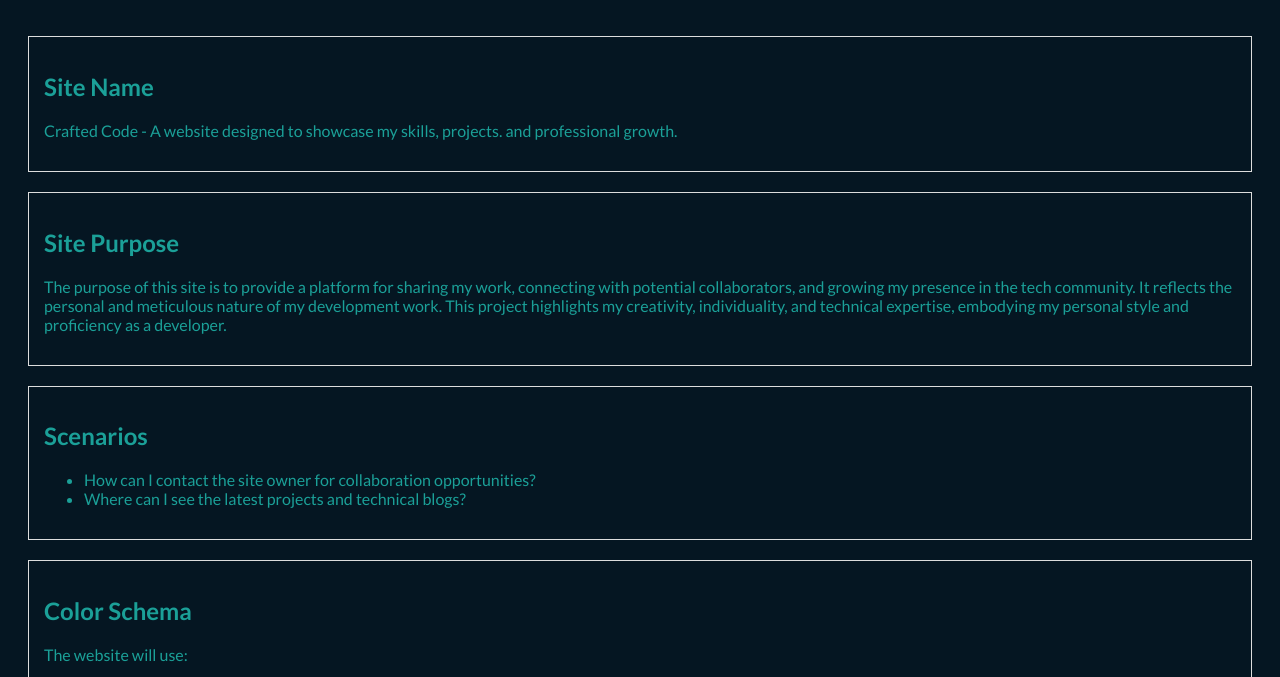
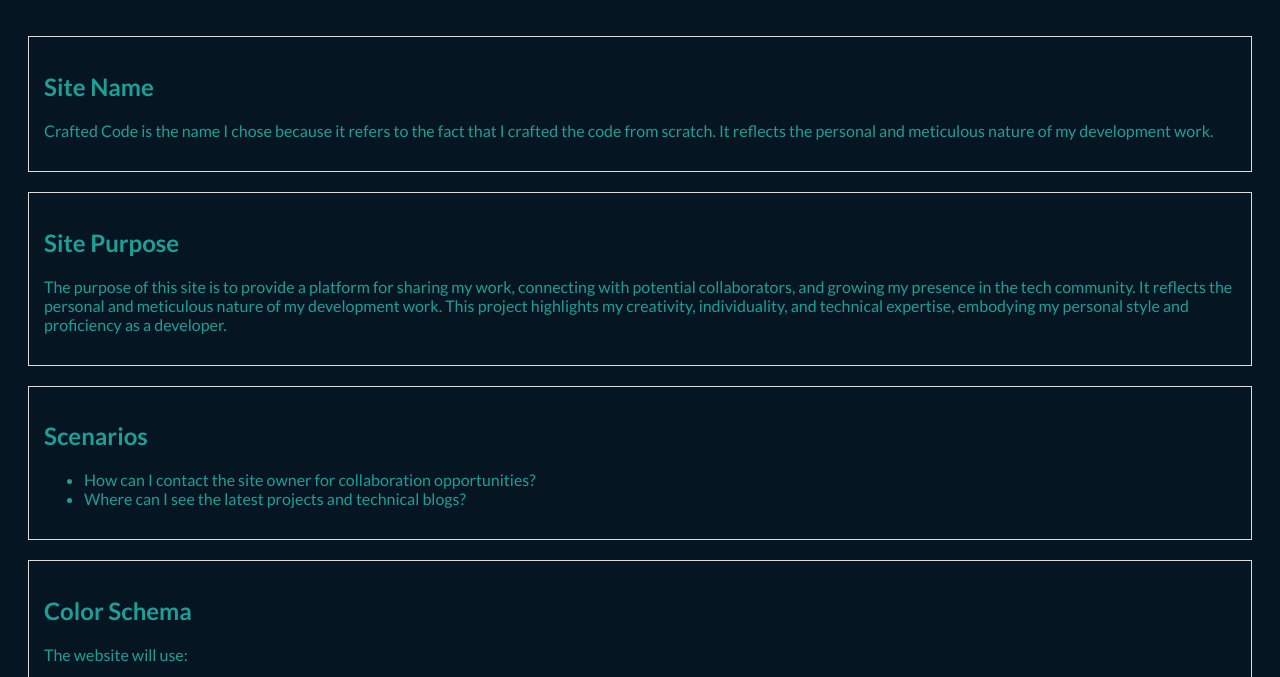
Before and after one commit to blandib/wdd231, a plain HTML site: page project/siteplan.html in a window 1280 px wide. Shown: the part 106-783 px from the top of the page. Drawn offline with Linux system fonts and the light colour scheme.

Commit message:
Update the changes

```diff
--- a/project/siteplan.html
+++ b/project/siteplan.html
@@ -27,7 +27,7 @@
     </header>
     <section>
         <h2>Site Name</h2>
-        <p>Crafted Code - A website designed to showcase my skills, projects. and professional growth. </p>
+        <p>Crafted Code is the name I chose because it refers to the fact that I crafted the code from scratch. It reflects the personal and meticulous nature of my development work.   </p>
     </section>
     <section>
         <h2>Site Purpose</h2>
```
